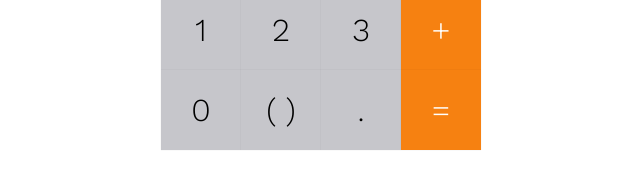
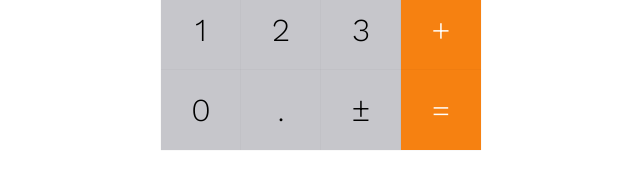
Before and after one commit to sionelt/calculator-app, a React app: page / in a window 1280 px wide. Shown: the part 530-718 px from the top of the page, without its empty margins (319-959 px from the left). Built offline with nearby package versions, Linux system fonts and the light colour scheme.

Commit message:
replace parenthesis key with plus minus key and refactored App accordingly

```diff
--- a/src/components/App.js
+++ b/src/components/App.js
@@ -1,5 +1,4 @@
 import React, { Component } from 'react';
-import { Helmet } from 'react-helmet';
 import style from 'styles/globals.css';
 import Keypad from './Keypad';
 import Screen from './Screen';
@@ -11,7 +10,7 @@ class App extends Component {
 			anEntry: '',
 			displayAnEntry: '',
 			displayAllEntries: '',
-			toggleParenthesis: true,
+			togglePlusMinus: true,
 			scrollLength: 0
 		};
 		this.handleClick = this.handleClick.bind(this);
@@ -21,35 +20,33 @@ class App extends Component {
 
 	/*--CLICK HANDLER-------------------------------------------------------------*/
 	handleClick(anInput) {
-		const { anEntry, displayAnEntry, displayAllEntries, toggleParenthesis } = this.state;
+		const { anEntry, displayAnEntry, displayAllEntries, togglePlusMinus } = this.state;
 
 		this.handleDisplayWidth();
 
-		if (anInput === '( )') {
-			toggleParenthesis
+		if (anInput === '±') {
+			togglePlusMinus
 				? this.setState(prevState => ({
-						displayAllEntries: prevState.displayAllEntries + '(',
-						toggleParenthesis: false,
-						anEntry: ''
+						displayAnEntry: '-' + prevState.displayAnEntry,
+						togglePlusMinus: false
 					}))
 				: this.setState(prevState => ({
-						displayAllEntries: prevState.displayAllEntries + inputsArr + ')',
-						toggleParenthesis: true,
-						anEntry: ''
+						displayAnEntry: prevState.displayAnEntry,
+						togglePlusMinus: true
 					}));
 		} else if (anInput === 'C') {
 			this.setState({
 				anEntry: '',
 				displayAnEntry: '',
 				displayAllEntries: '',
-				toggleParenthesis: true,
+				togglePlusMinus: true,
 				scrollLength: 0
 			});
 		} else if (anInput === 'CE') {
 			this.setState({
 				anEntry: '',
 				displayAnEntry: '',
-				toggleParenthesis: true
+				togglePlusMinus: true
 			});
 		} else if (anInput === '%') {
 			this.setState(prevState => ({
@@ -106,11 +103,11 @@ class App extends Component {
 
 	render() {
 		const { demo, container } = style;
-		const { displayAnEntry, displayAllEntries, scrollLength, equalTo } = this.state;
+		const { displayAnEntry, displayAllEntries, scrollLength } = this.state;
 		return (
 			<div className={demo}>
 				<div className={container}>
-					<Screen entry={displayAnEntry} entries={displayAllEntries} overflow={scrollLength} evaluate={equalTo} />
+					<Screen entry={displayAnEntry} entries={displayAllEntries} overflow={scrollLength} />
 					<Keypad inputKeys={INPUTS} operatorKeys={OPERATORS} onInput={this.handleClick} />
 				</div>
 			</div>
@@ -120,5 +117,5 @@ class App extends Component {
 
 export default App;
 
-const INPUTS = ['C', 'CE', '%', '7', '8', '9', '4', '5', '6', '1', '2', '3', '0', '( )', '.'];
+const INPUTS = ['C', 'CE', '%', '7', '8', '9', '4', '5', '6', '1', '2', '3', '0', '.', '±'];
 const OPERATORS = ['÷', 'x', '-', '+', '='];
```
